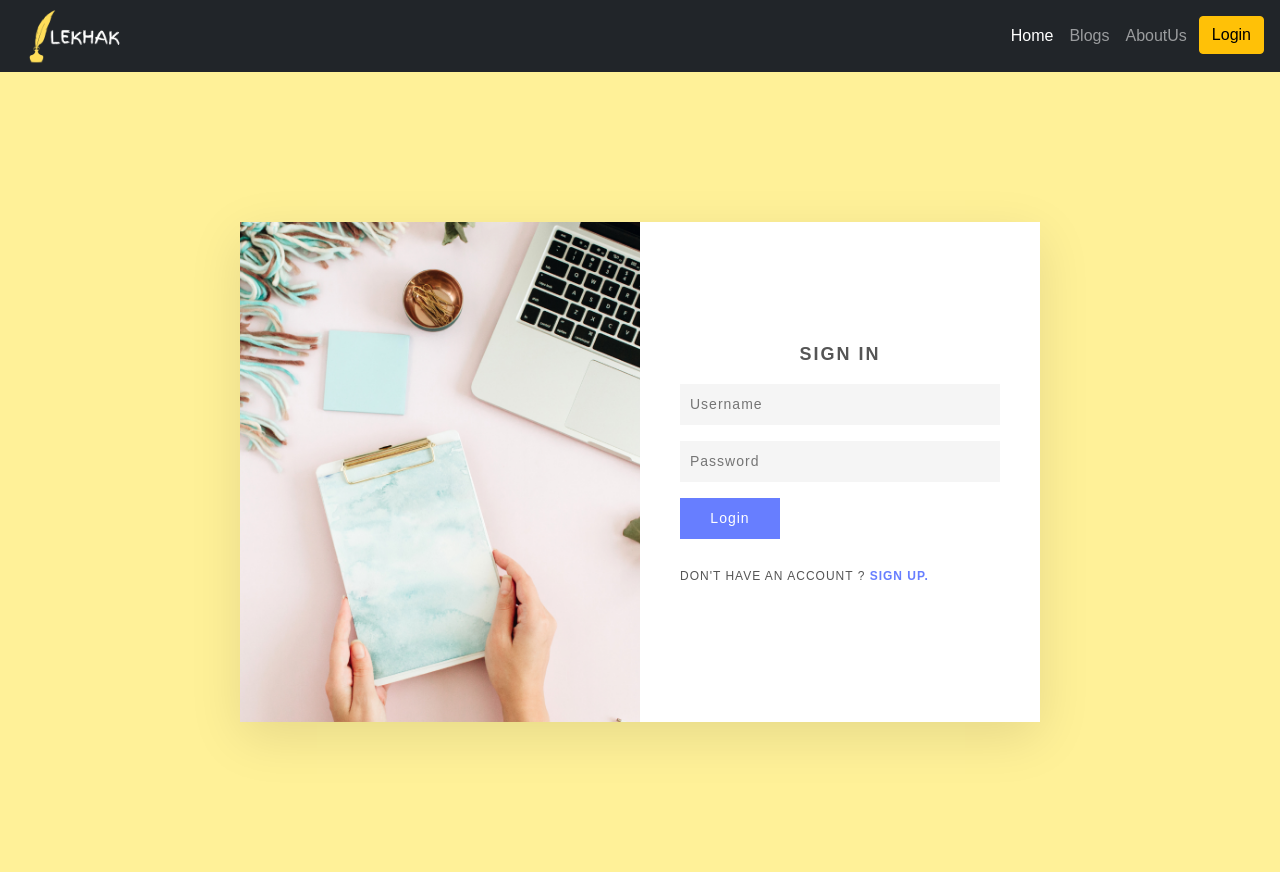
After one commit to ChaitanyaBandiwdekar/blog-webapp, a PHP site: page /login.php in a window 1280 px wide. The commit adds this page. Run offline with PHP 8.4, Linux system fonts and the light colour scheme; some libraries are stand-ins or nearby versions.

Commit message:
Blog page and login page added

```diff
--- a/sample/add.css
+++ b/sample/add.css
@@ -6,3 +6,176 @@
     border-radius: 10px;
 
 }
+
+@import url('https://fonts.googleapis.com/css?family=Poppins:100,200,300,400,500,600,700,800,900&display=swap');
+
+* {
+  margin: 0;
+  padding: 0;
+  box-sizing: border-box;
+  font-family: 'Poppins', sans-serif;
+}
+
+section {
+  position: relative;
+  min-height: 100vh;
+  background-color: #fff198;
+  display: flex;
+  justify-content: center;
+  align-items: center;
+  padding: 20px;
+}
+
+section .container-form {
+  position: relative;
+  width: 800px;
+  height: 500px;
+  background: #fff;
+  box-shadow: 0 15px 50px rgba(0, 0, 0, 0.1);
+  overflow: hidden;
+}
+
+section .container-form .user {
+  position: absolute;
+  top: 0;
+  left: 0;
+  width: 100%;
+  height: 100%;
+  display: flex;
+}
+
+section .container-form .user .imgBx {
+  position: relative;
+  width: 50%;
+  height: 100%;
+  background: #ff0;
+  transition: 0.5s;
+}
+
+section .container-form .user .imgBx img {
+  position: absolute;
+  top: 0;
+  left: 0;
+  width: 100%;
+  height: 100%;
+  object-fit: cover;
+}
+
+section .container-form .user .formBx {
+  position: relative;
+  width: 50%;
+  height: 100%;
+  background: #fff;
+  display: flex;
+  justify-content: center;
+  align-items: center;
+  padding: 40px;
+  transition: 0.5s;
+}
+
+section .container-form .user .formBx form h2 {
+  font-size: 18px;
+  font-weight: 600;
+  text-transform: uppercase;
+  letter-spacing: 2px;
+  text-align: center;
+  width: 100%;
+  margin-bottom: 10px;
+  color: #555;
+}
+
+section .container-form .user .formBx form input {
+  position: relative;
+  width: 100%;
+  padding: 10px;
+  background: #f5f5f5;
+  color: #333;
+  border: none;
+  outline: none;
+  box-shadow: none;
+  margin: 8px 0;
+  font-size: 14px;
+  letter-spacing: 1px;
+  font-weight: 300;
+}
+
+section .container-form .user .formBx form input[type='submit'] {
+  max-width: 100px;
+  background: #677eff;
+  color: #fff;
+  cursor: pointer;
+  font-size: 14px;
+  font-weight: 500;
+  letter-spacing: 1px;
+  transition: 0.5s;
+}
+
+section .container-form .user .formBx form .signup {
+  position: relative;
+  margin-top: 20px;
+  font-size: 12px;
+  letter-spacing: 1px;
+  color: #555;
+  text-transform: uppercase;
+  font-weight: 300;
+}
+
+section .container-form .user .formBx form .signup a {
+  font-weight: 600;
+  text-decoration: none;
+  color: #677eff;
+}
+
+section .container-form .signupBx {
+  pointer-events: none;
+}
+
+section .container-form.active .signupBx {
+  pointer-events: initial;
+}
+
+section .container-form .signupBx .formBx {
+  left: 100%;
+}
+
+section .container-form.active .signupBx .formBx {
+  left: 0;
+}
+
+section .container-form .signupBx .imgBx {
+  left: -100%;
+}
+
+section .container-form.active .signupBx .imgBx {
+  left: 0%;
+}
+
+section .container-form .signinBx .formBx {
+  left: 0%;
+}
+
+section .container-form.active .signinBx .formBx {
+  left: 100%;
+}
+
+section .container-form .signinBx .imgBx {
+  left: 0%;
+}
+
+section .container-form.active .signinBx .imgBx {
+  left: -100%;
+}
+
+@media (max-width: 991px) {
+  section .container-form {
+    max-width: 400px;
+  }
+
+  section .container-form .imgBx {
+    display: none;
+  }
+
+  section .container-form .user .formBx {
+    width: 100%;
+  }
+}
--- /dev/null
+++ b/sample/login.php
@@ -0,0 +1,95 @@
+<!DOCTYPE html>
+<html lang="en">
+
+<head>
+    <meta charset="UTF-8">
+    <meta http-equiv="X-UA-Compatible" content="IE=edge">
+    <meta name="viewport" content="width=device-width, initial-scale=1.0">
+    <title>Signup</title>
+
+    <link href="https://cdn.jsdelivr.net/npm/bootstrap@5.1.3/dist/css/bootstrap.min.css" rel="stylesheet" integrity="sha384-1BmE4kWBq78iYhFldvKuhfTAU6auU8tT94WrHftjDbrCEXSU1oBoqyl2QvZ6jIW3" crossorigin="anonymous">
+    <script src="https://cdn.jsdelivr.net/npm/bootstrap@5.1.3/dist/js/bootstrap.bundle.min.js" integrity="sha384-ka7Sk0Gln4gmtz2MlQnikT1wXgYsOg+OMhuP+IlRH9sENBO0LRn5q+8nbTov4+1p" crossorigin="anonymous"></script>
+    <script src="https://cdn.jsdelivr.net/npm/@popperjs/core@2.10.2/dist/umd/popper.min.js" integrity="sha384-7+zCNj/IqJ95wo16oMtfsKbZ9ccEh31eOz1HGyDuCQ6wgnyJNSYdrPa03rtR1zdB" crossorigin="anonymous"></script>
+    <script src="https://cdn.jsdelivr.net/npm/bootstrap@5.1.3/dist/js/bootstrap.min.js" integrity="sha384-QJHtvGhmr9XOIpI6YVutG+2QOK9T+ZnN4kzFN1RtK3zEFEIsxhlmWl5/YESvpZ13" crossorigin="anonymous"></script>
+    <link rel="stylesheet" href="https://cdnjs.cloudflare.com/ajax/libs/font-awesome/6.0.0-beta2/css/all.min.css" integrity="sha512-YWzhKL2whUzgiheMoBFwW8CKV4qpHQAEuvilg9FAn5VJUDwKZZxkJNuGM4XkWuk94WCrrwslk8yWNGmY1EduTA==" crossorigin="anonymous" referrerpolicy="no-referrer" />
+    <link rel="stylesheet" href="add.css" />
+
+</head>
+
+<body>
+    <nav class="navbar navbar-expand-lg navbar-dark bg-dark">
+        <div class="container-fluid">
+            <div class="container">
+                <a class="navbar-brand" href="#">
+                    <img src="static/logo.png" alt="" width="100">
+                </a>
+            </div>
+            <button class="navbar-toggler" type="button" data-bs-toggle="collapse" data-bs-target="#navbarText" aria-controls="navbarText" aria-expanded="false" aria-label="Toggle navigation">
+                <span class="navbar-toggler-icon"></span>
+            </button>
+            <div class="collapse navbar-collapse" id="navbarText">
+                <ul class="navbar-nav ms-auto mb-2 mb-lg-0">
+                    <li class="nav-item">
+                        <a class="nav-link active" aria-current="page" href="index.php">Home</a>
+                    </li>
+                    <li class="nav-item">
+                        <a class="nav-link" href="#">Blogs</a>
+                    </li>
+                    <li class="nav-item">
+                        <a class="nav-link" href="#">AboutUs</a>
+                    </li>
+                    <li class="nav-item px-1">
+                        <a href="login.php"><button class="btn btn-warning" type="submit">Login</button></a>
+                    </li>
+                </ul>
+
+            </div>
+        </div>
+    </nav>
+
+    <section>
+        <div class="container-form">
+            <div class="user signinBx">
+                <div class="imgBx"><img src="accounts1.png" alt="" /></div>
+                <div class="formBx">
+                    <form action="" onsubmit="return false;">
+                        <h2>Sign In</h2>
+                        <input type="text" name="" placeholder="Username" />
+                        <input type="password" name="" placeholder="Password" />
+                        <input type="submit" name="" value="Login" />
+                        <p class="signup">
+                            Don't have an account ?
+                            <a href="#" onclick="toggleForm();">Sign Up.</a>
+                        </p>
+                    </form>
+                </div>
+            </div>
+            <div class="user signupBx">
+                <div class="formBx">
+                    <form action="" onsubmit="return false;">
+                        <h2>Create an account</h2>
+                        <input type="text" name="" placeholder="Username" />
+                        <input type="email" name="" placeholder="Email Address" />
+                        <input type="password" name="" placeholder="Create Password" />
+                        <input type="password" name="" placeholder="Confirm Password" />
+                        <input type="submit" name="" value="Sign Up" />
+                        <p class="signup">
+                            Already have an account ?
+                            <a href="#" onclick="toggleForm();">Sign in.</a>
+                        </p>
+                    </form>
+                </div>
+                <div class="imgBx"><img src="accounts2.png" alt="" /></div>
+            </div>
+        </div>
+    </section>
+
+    <script>
+        const toggleForm = () => {
+            const container = document.querySelector('.container-form');
+            container.classList.toggle('active');
+        };
+    </script>
+</body>
+
+</html>
```
Also changed, not shown: sample/add.php (+5 -7 lines), sample/blog.php (added, +83 -0 lines), sample/index.php (+8 -11 lines), sample/profile.php (+4 -6 lines), sample/accounts1.png (added), sample/accounts2.png (added), sample/static/logo.png (added).
